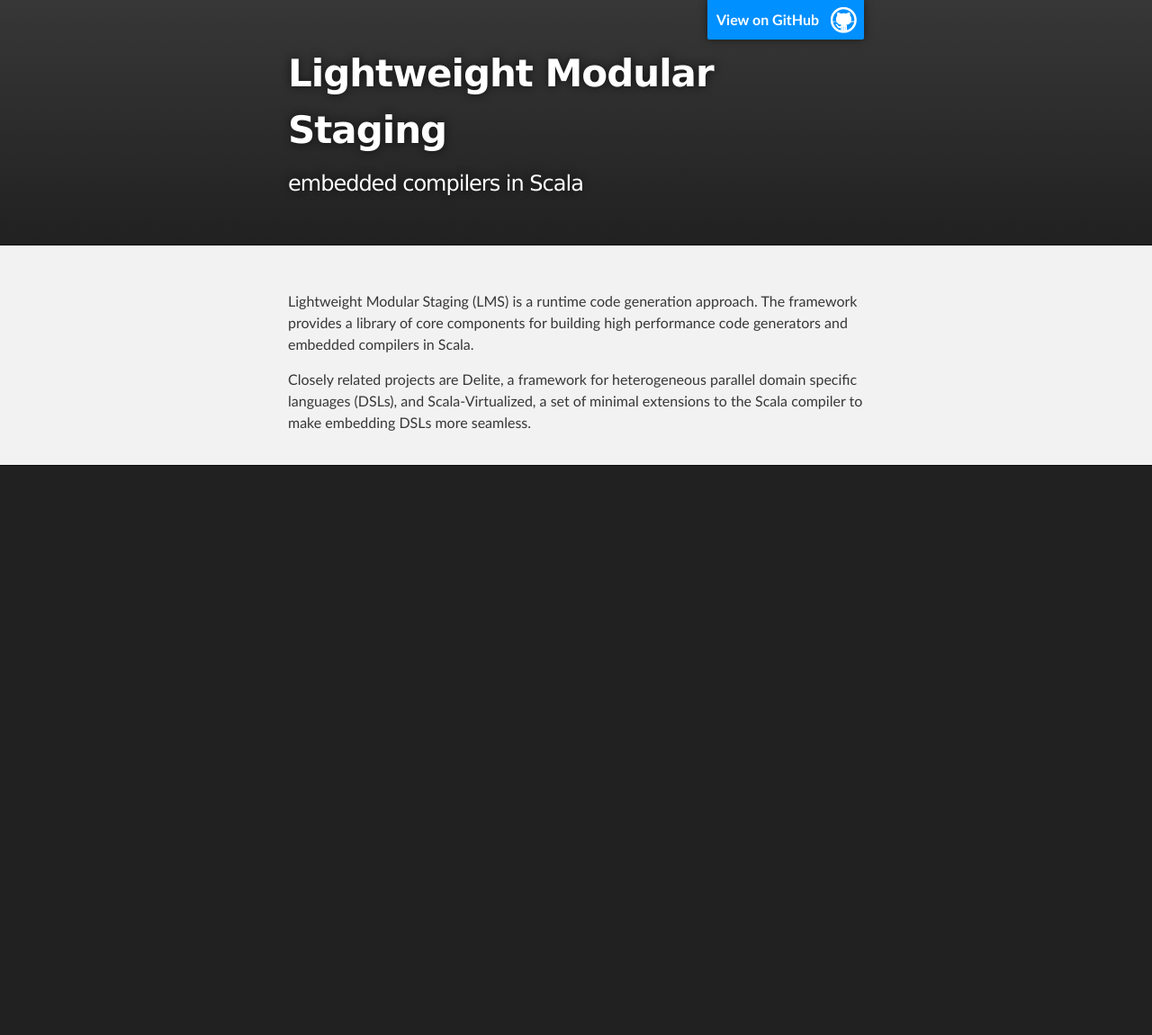
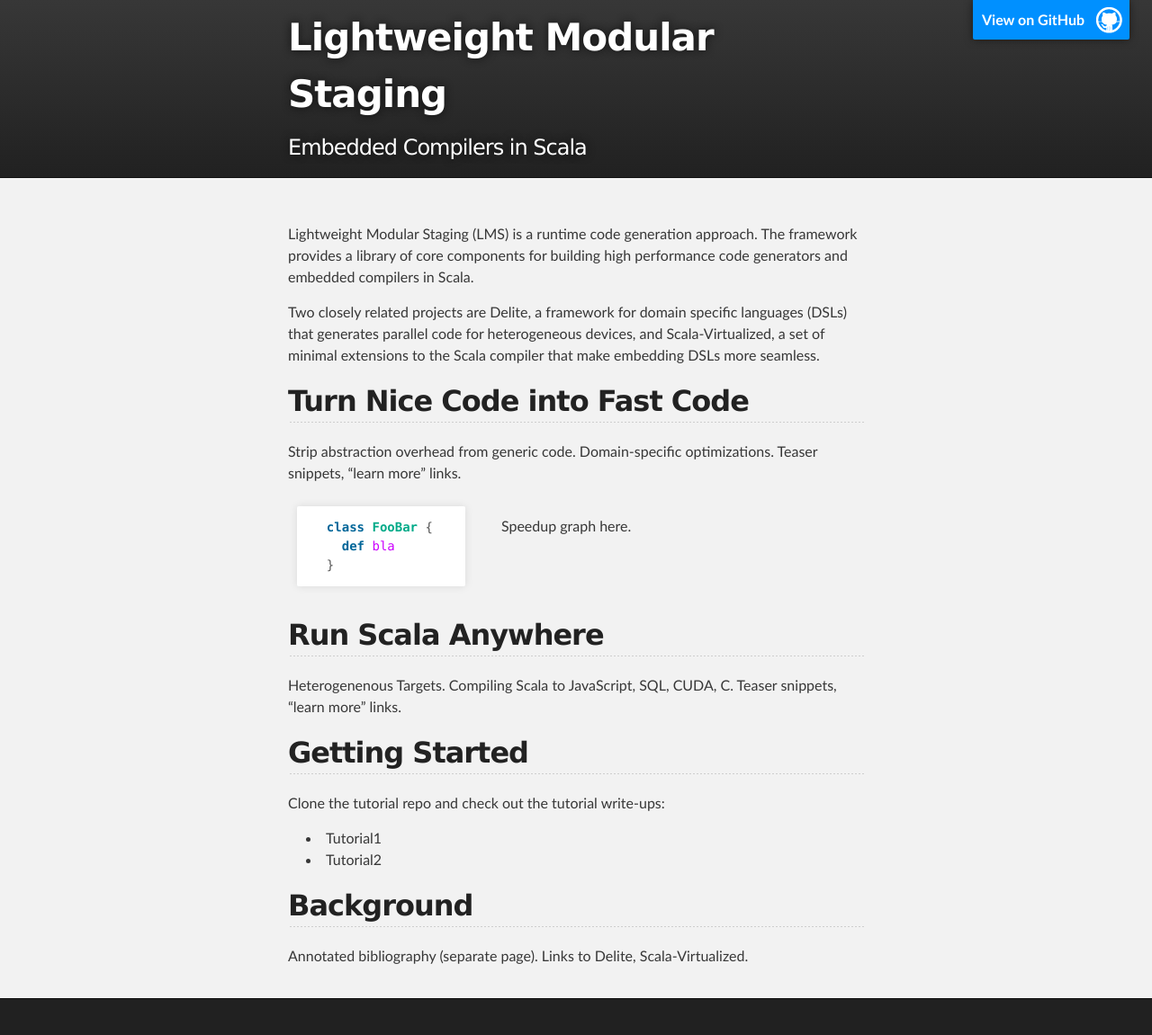
Before and after one commit to scala-lms/scala-lms.github.com, a Jekyll site: the page built from index.md, in a window 1280 px wide. Shown: the whole page at 90% size. Built offline with Jekyll 4.4.1, drawn with Linux system fonts in a browser that asks for light colours; before the commit the page ends 900 px from its top, so only the background shows below that.

```diff
--- a/_config.yml
+++ b/_config.yml
@@ -1,7 +1,7 @@
-auto: true
+#auto: true
 pygments: true
 
 title: Lightweight Modular Staging
-tagline: embedded compilers in Scala
+tagline: Embedded Compilers in Scala
 
 production_url : http://scala-lms.github.com
--- a/_includes/default.html
+++ b/_includes/default.html
@@ -19,8 +19,8 @@
 
     <!-- HEADER -->
     <div id="header_wrap" class="outer">
+        <a id="forkme_banner" href="https://github.com/scala-lms">View on GitHub</a>
         <header class="inner">
-          <a id="forkme_banner" href="https://github.com/scala-lms">View on GitHub</a>
 
 	  {% if page.title %}
           <h1 id="project_title"><a href="/">LMS</a> &rarr; {{ page.title }}</h1>
--- a/index.md
+++ b/index.md
@@ -1,13 +1,49 @@
 ---
 layout: default
 ---
-
 Lightweight Modular Staging (LMS) is a runtime code generation
 approach. The framework provides a library of core components for
 building high performance code generators and embedded compilers in
 Scala.
 
-Closely related projects are Delite, a framework for heterogeneous
-parallel domain specific languages (DSLs), and Scala-Virtualized, a
-set of minimal extensions to the Scala compiler to make embedding DSLs
-more seamless.
+Two closely related projects are Delite, a framework for domain specific
+languages (DSLs) that generates parallel code for heterogeneous devices,
+and Scala-Virtualized, a set of minimal extensions to the Scala compiler
+that make embedding DSLs more seamless.
+
+
+## Turn Nice Code into Fast Code
+
+Strip abstraction overhead from generic code.
+Domain-specific optimizations.
+Teaser snippets, "learn more" links.
+
+<!-- TODO: use grid-based css style file -->
+<table style="border: 0px;"><tr><td markdown="1" style="border: 0px;">
+{% highlight scala %}
+  class FooBar {
+    def bla
+  }
+{% endhighlight %}
+</td><td markdown="1" style="border:0px;padding-left:50px;">
+Speedup graph here.
+</td></tr></table>
+
+
+## Run Scala Anywhere
+
+Heterogenenous Targets. Compiling Scala to JavaScript, SQL, CUDA, C.
+Teaser snippets, "learn more" links.
+
+
+## Getting Started
+
+Clone the tutorial repo and check out the tutorial write-ups:
+
+* Tutorial1
+* Tutorial2
+
+
+## Background
+
+Annotated bibliography (separate page). Links to Delite, Scala-Virtualized.
--- a/stylesheets/stylesheet.css
+++ b/stylesheets/stylesheet.css
@@ -281,7 +281,7 @@ Full-Width Styles
   display: block;
   position: absolute;
   top:0;
-  right: 10px;
+  right: 25px;
   z-index: 10;
   padding: 10px 50px 10px 10px;
   color: #fff;
@@ -302,7 +302,7 @@ Full-Width Styles
 }
 
 #header_wrap .inner {
-  padding: 50px 10px 30px 10px;
+  padding: 10px 10px 5px 10px;
 }
 
 #project_title {
@@ -318,6 +318,7 @@ Full-Width Styles
   font-size: 24px;
   font-weight: 300;
   background: none;
+  padding-bottom: 0px;
   text-shadow: #111 0px 0px 10px;
 }
 
```
Also changed, not shown: tutorial1.md (+14 -1 lines).
